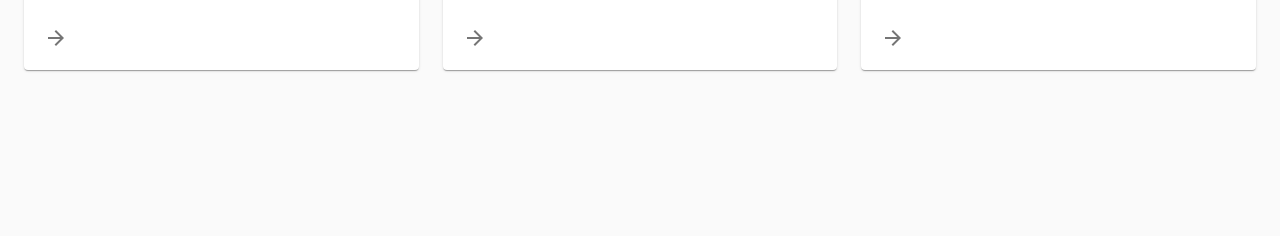
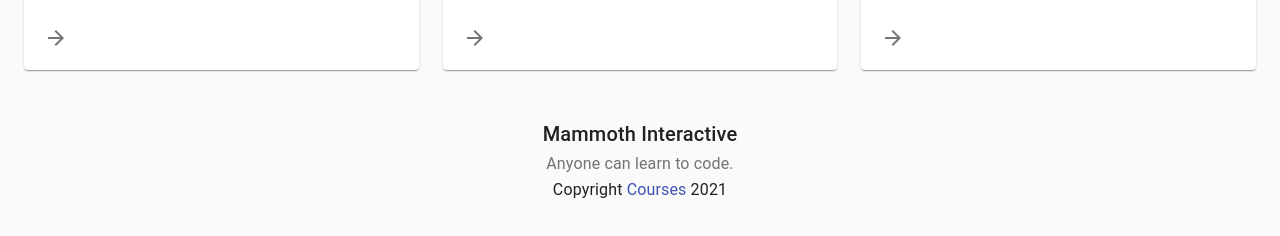
Before and after one commit to laurieroy/react-material-UI-GridSite, a React (Create React App) app: page / in a window 1280 px wide. Shown: the part 1538-1774 px from the top of the page. Before the commit the page ends 1620 px from the top, so only its background shows below. Built offline with nearby package versions, Linux system fonts and the light colour scheme.

Commit message:
Add Footer; End of tutorial

```diff
--- a/src/App.js
+++ b/src/App.js
@@ -3,6 +3,7 @@
 import Container from "@material-ui/core/Container";
 import CssBaseline from "@material-ui/core/CssBaseline";
 
+import Footer from "./Footer";
 import GridLayout from "./GridLayout";
 import NavigationBar from "./NavigationBar";
 
@@ -16,6 +17,7 @@
           <GridLayout />
         </main>
       </Container>
+      <Footer />
     </div>
   );
 }
--- /dev/null
+++ b/src/Footer.js
@@ -0,0 +1,34 @@
+import React from "react";
+import { Container, Link, makeStyles, Typography } from "@material-ui/core";
+
+function Copyright() {
+  return (
+    <Typography>
+      {"Copyright "}
+      <Link href="https://training.mammothinteractive.com">Courses</Link>
+      {" " + new Date().getFullYear()}
+    </Typography>
+  );
+}
+
+const useStyles = makeStyles((theme) => ({
+  footer: {
+    padding: theme.spacing(6),
+  },
+}));
+
+export default function Footer() {
+  const classes = useStyles();
+
+  return (
+    <footer className={classes.footer}>
+      <Container>
+        <Typography variant="h6">Mammoth Interactive</Typography>
+        <Typography variant="subtitle1" color="textSecondary">
+          Anyone can learn to code.
+        </Typography>
+        <Copyright />
+      </Container>
+    </footer>
+  );
+}
--- a/src/GridLayout.js
+++ b/src/GridLayout.js
@@ -1,6 +1,5 @@
 import React from "react";
 import Grid 					from "@material-ui/core/Grid";
-import Typography 		from "@material-ui/core/Typography";
 import { makeStyles } from "@material-ui/core/styles";
 
 import MainGridItem from "./MainGridItem";
```
